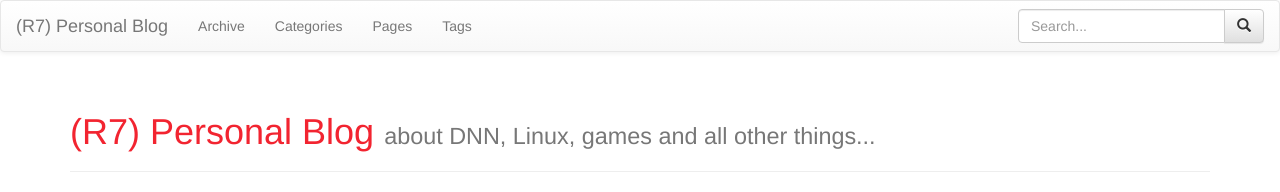
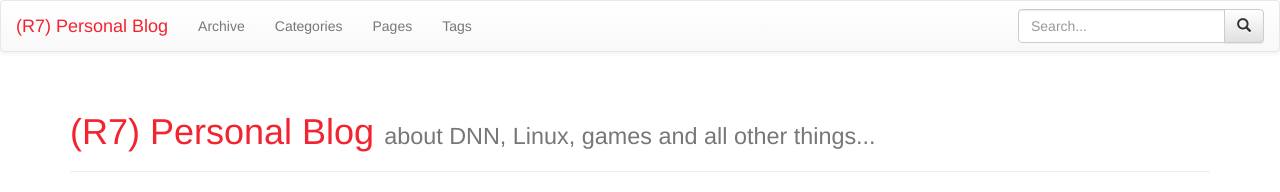
Before and after one commit to roman-yagodin/roman-yagodin.github.io, a Jekyll site: the page built from index.html, in a window 1280 px wide. Shown: the top 192 px of the page. Built offline with Jekyll 4.4.1, drawn with Linux system fonts in a browser that asks for light colours; nearby versions of some CDN libraries.

Commit message:
Colorize brand

```diff
--- a/assets/themes/css/override.css
+++ b/assets/themes/css/override.css
@@ -16,3 +16,7 @@
 .tag_box {
   margin-top: 1rem
 }
+
+.navbar-default .navbar-brand {
+  color: #f22430
+}
```
